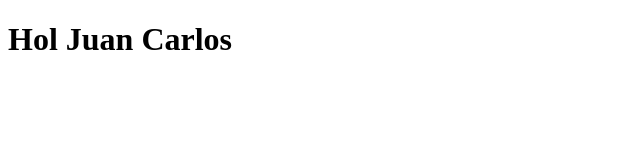
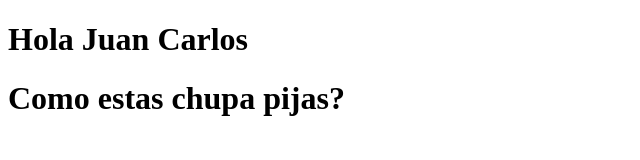
Before and after one commit to LoloBlanco/mi_repositorio, a plain HTML site: page index.html in a window 1280 px wide. Shown: the whole page, without its empty margins (0-640 px from the left). Drawn offline with Linux system fonts and the light colour scheme.

Commit message:
Otro texto

```diff
--- a/index.html
+++ b/index.html
@@ -7,6 +7,7 @@
     <title>Document</title>
 </head>
 <body>
-    <h1>Hol Juan Carlos</h1>
+    <h1>Hola Juan Carlos</h1>
+    <h1>Como estas chupa pijas?</h1>
 </body>
 </html>
```
